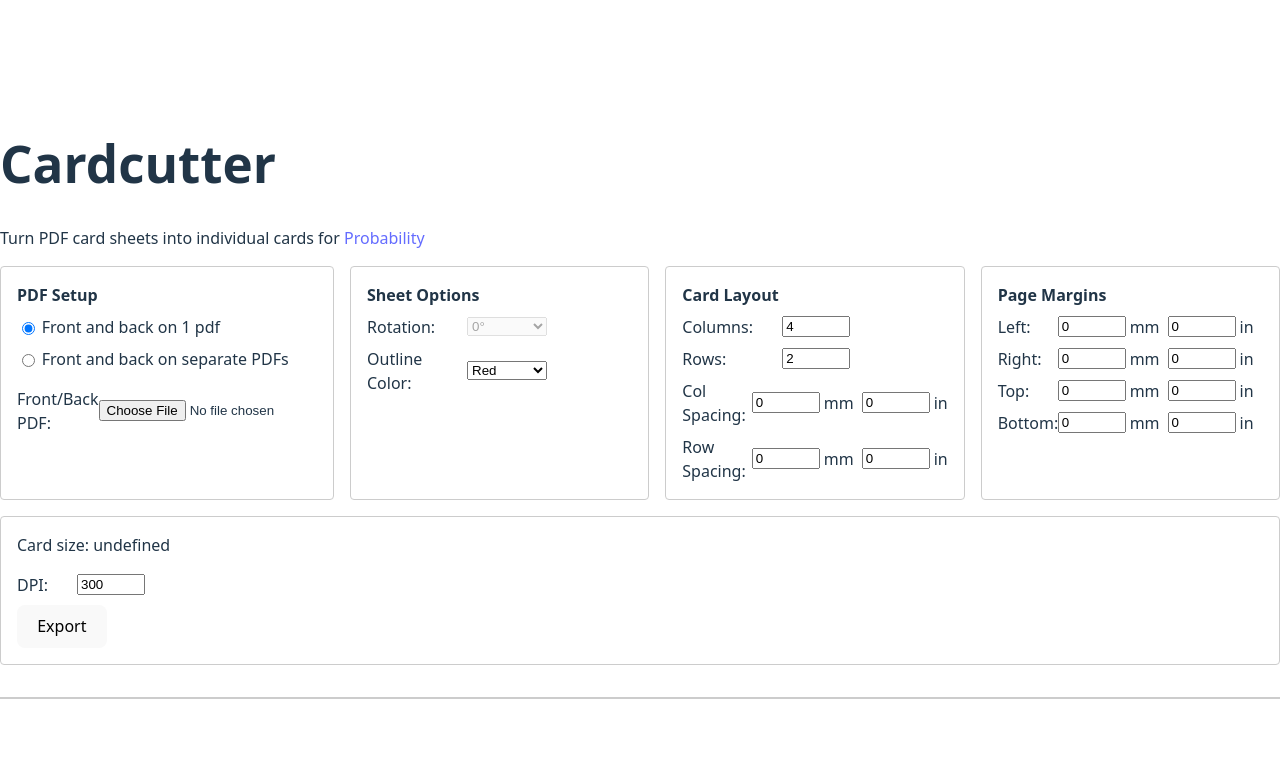
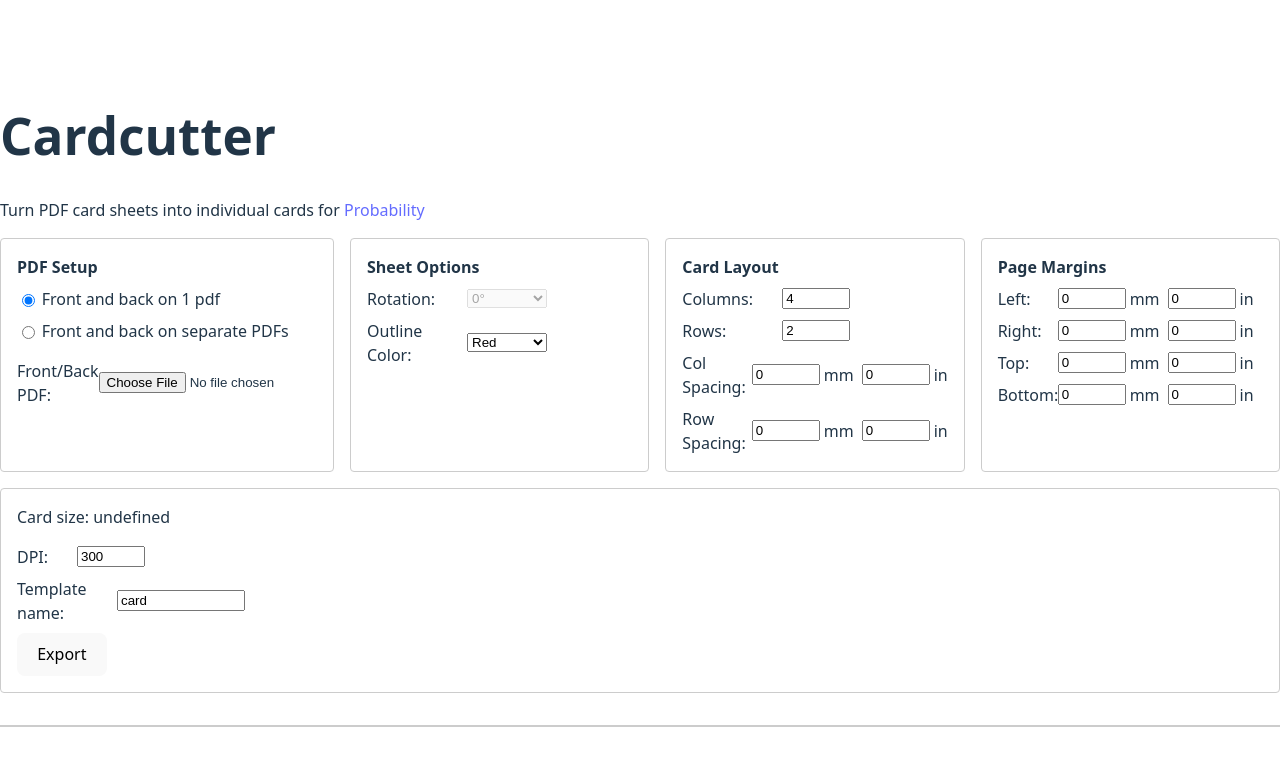
Before and after one commit to garbo-succus/cardcutter, a React (Vite) app: page / in a window 1280 px wide. Shown: the top 766 px of the page. Built offline with nearby package versions, Linux system fonts and the light colour scheme.

Commit message:
Add templateName

```diff
--- a/src/App.tsx
+++ b/src/App.tsx
@@ -106,6 +106,7 @@ function App() {
   const rotation = useAppStore((state) => state.rotation)
   const outlineColor = useAppStore((state) => state.outlineColor)
   const dpi = useAppStore((state) => state.dpi)
+  const templateName = useAppStore((state) => state.templateName)
   const update = useAppStore((state) => state.update)
   const [pageDimensions, setPageDimensions] = useState<{[key: string]: {width: number, height: number}}>({})
 
@@ -558,6 +559,18 @@ function App() {
                 step="1"
               />
             </div>
+            <div style={{ display: 'flex', alignItems: 'center' }}>
+              <label style={{ display: 'inline-block', width: '100px' }}>
+                Template name:
+              </label>
+              <input
+                type="text"
+                value={templateName}
+                onChange={(e) => update('templateName', e.target.value)}
+                placeholder="card"
+                style={{ width: '120px' }}
+              />
+            </div>
             <div>
               <button onClick={() => {}}>
                 Export
--- a/src/store.ts
+++ b/src/store.ts
@@ -19,6 +19,7 @@ interface AppState {
   rotation: number
   outlineColor: string
   dpi: number
+  templateName: string
   marginUnit: 'mm' | 'inches'
   pageDimensions: {[key: string]: {width: number, height: number}}
 
@@ -41,6 +42,7 @@ interface AppState {
   setRotation: (rotation: number) => void
   setOutlineColor: (color: string) => void
   setDpi: (dpi: number) => void
+  setTemplateName: (name: string) => void
   setMarginUnit: (unit: 'mm' | 'inches') => void
   setPageDimensions: (dimensions: {[key: string]: {width: number, height: number}}) => void
 }
@@ -64,6 +66,7 @@ export const useAppStore = create<AppState>((set) => ({
   rotation: 0,
   outlineColor: 'red',
   dpi: 300,
+  templateName: 'card',
   marginUnit: 'mm',
   pageDimensions: {},
 
@@ -86,6 +89,7 @@ export const useAppStore = create<AppState>((set) => ({
   setRotation: (rotation) => set({ rotation }),
   setOutlineColor: (outlineColor) => set({ outlineColor }),
   setDpi: (dpi) => set({ dpi }),
+  setTemplateName: (templateName) => set({ templateName }),
   setMarginUnit: (marginUnit) => set({ marginUnit }),
   setPageDimensions: (pageDimensions) => set({ pageDimensions }),
 }))
```
